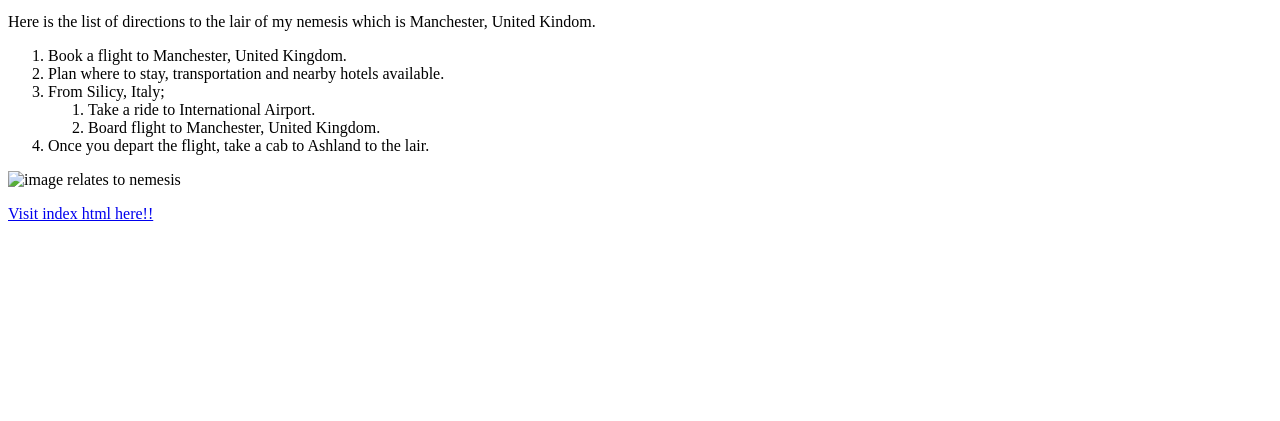
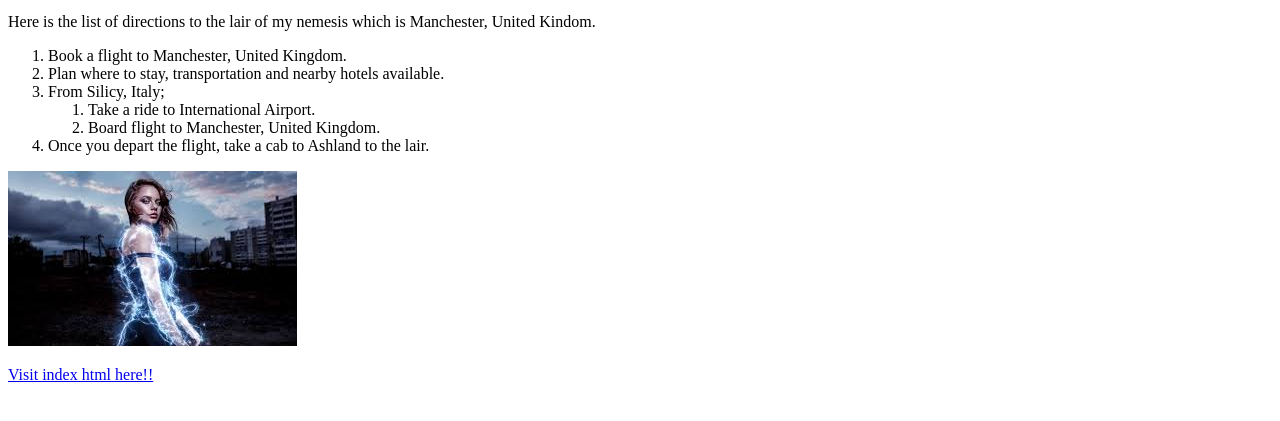
Before and after one commit to 44-563-WebApps-F21/webapps-f21-assignment-3-NiharicaMyla, a plain HTML site: page bonus.html in a window 1280 px wide. Shown: the part 119-540 px from the top of the page. Drawn offline with Linux system fonts and the light colour scheme.

Commit message:
Update bonus.html

```diff
--- a/bonus.html
+++ b/bonus.html
@@ -25,7 +25,7 @@ Whenever she uses her powers, she turns sapphire during that. Hence the name.
   </ol>
 
 </p>
-<img src="image 2.jpg" alt="image relates to nemesis">
+<img src="images.jpg" alt="image relates to nemesis">
 
 <p><a href="index.html">Visit index html here!!</a>
 
```
